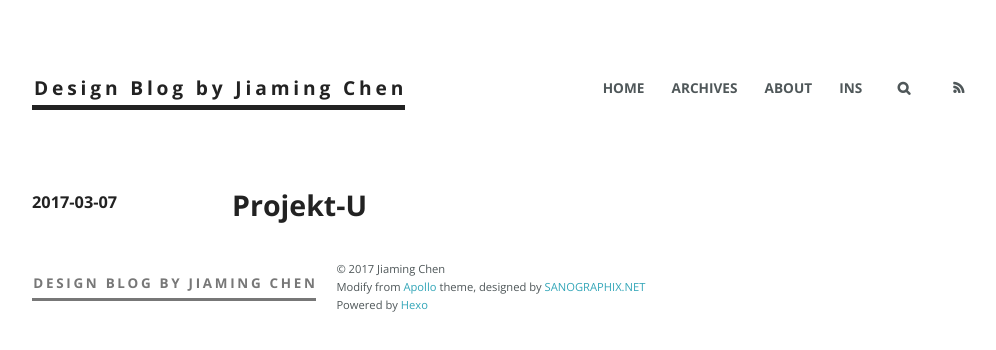
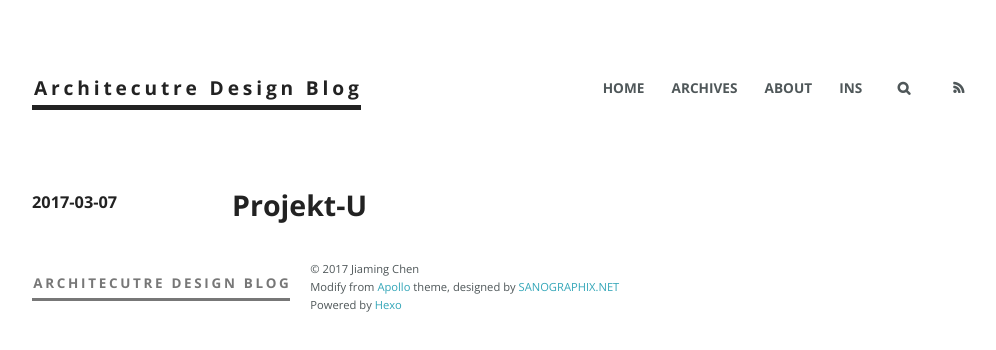
Before and after one commit to matchamiao/matchamiao.github.io, a plain HTML site: page archives/2017/03/index.html in a window 1280 px wide. Shown: the whole page, without its empty margins (138-1134 px from the left). Drawn offline with nearby package versions, Linux system fonts and the light colour scheme.

Commit message:
Site updated: 2017-03-07 22:50:59

```diff
--- a/archives/2017/03/index.html
+++ b/archives/2017/03/index.html
@@ -3,16 +3,19 @@
 <head>
   <meta charset="utf-8">
 
-  <title>Archives: 2017/3 | Design Blog by Jiaming Chen</title>
+  <title>Archives: 2017/3 | Architecutre Design Blog</title>
   <meta name="viewport" content="width=device-width">
-  <meta property="og:type" content="website">
-<meta property="og:title" content="Design Blog by Jiaming Chen">
+  <meta name="description" content="让建筑感动世人">
+<meta property="og:type" content="website">
+<meta property="og:title" content="Architecutre Design Blog">
 <meta property="og:url" content="http://yoursite.com/archives/2017/03/index.html">
-<meta property="og:site_name" content="Design Blog by Jiaming Chen">
+<meta property="og:site_name" content="Architecutre Design Blog">
+<meta property="og:description" content="让建筑感动世人">
 <meta name="twitter:card" content="summary">
-<meta name="twitter:title" content="Design Blog by Jiaming Chen">
+<meta name="twitter:title" content="Architecutre Design Blog">
+<meta name="twitter:description" content="让建筑感动世人">
 
-    <link rel="alternative" href="/atom.xml" title="Design Blog by Jiaming Chen" type="application/atom+xml">
+    <link rel="alternative" href="/atom.xml" title="Architecutre Design Blog" type="application/atom+xml">
 
 
     <link rel="icon" href="/favicon.png">
@@ -28,7 +31,7 @@
 </div>
 <header id="header">
 	<h1 class="blog-title">
-		<a href="/">Design Blog by Jiaming Chen</a>
+		<a href="/">Architecutre Design Blog</a>
 	</h1>
 	<nav class="nav">
 		<ul>
@@ -73,7 +76,7 @@
 </div>
 <footer id="footer">
 	<h1 class="footer-blog-title">
-		<a href="/">Design Blog by Jiaming Chen</a>
+		<a href="/">Architecutre Design Blog</a>
 	</h1>
 	<span class="copyright">
 		&copy; 2017 Jiaming Chen<br>
```
Also changed, not shown: 2017/03/07/projektu/index.html (+5 -5 lines), about/index.html (+7 -7 lines), archives/2017/index.html (+11 -8 lines), archives/index.html (+11 -8 lines), index.html (+11 -8 lines).
